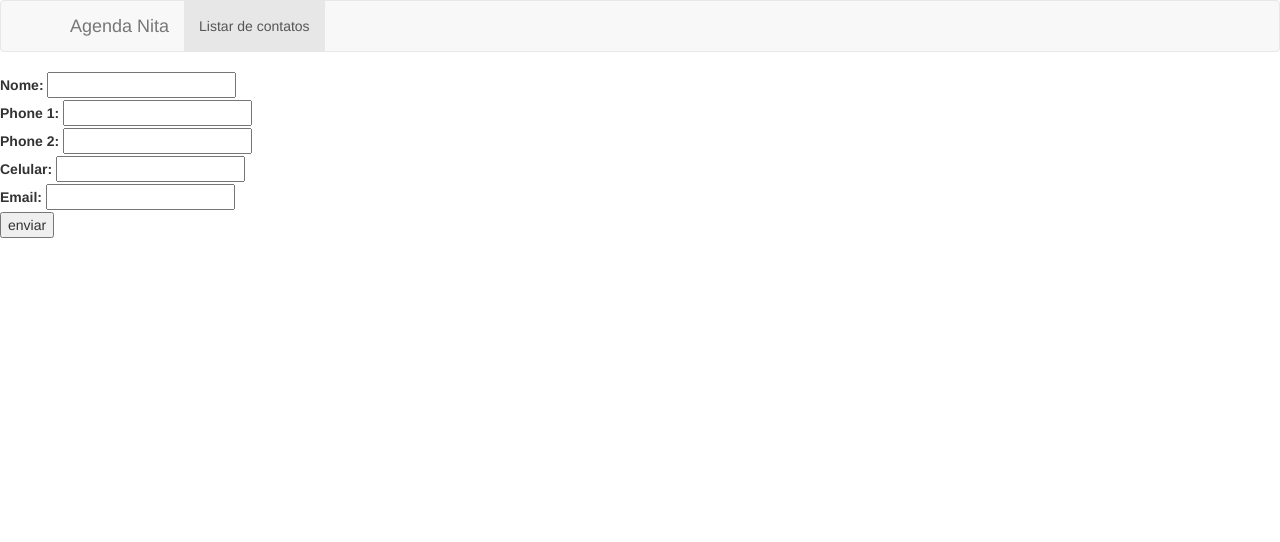
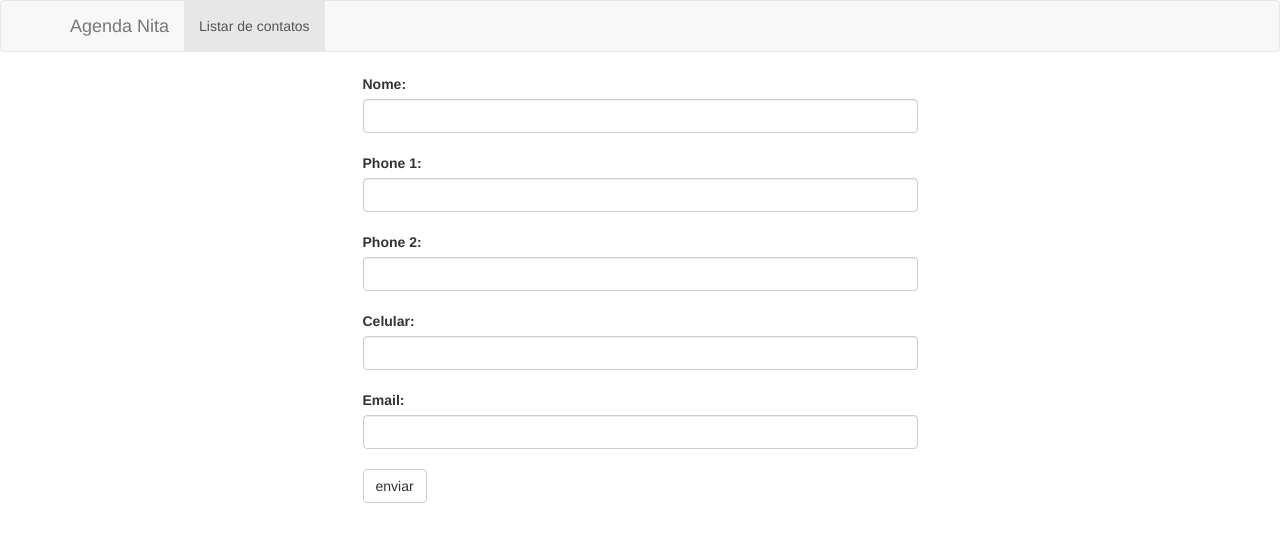
Before and after one commit to ProgramadorWebTI/Youtube, a PHP site: page / in a window 1280 px wide. Shown: the top 542 px of the page. Run offline with PHP 8.4, Linux system fonts and the light colour scheme; some libraries are stand-ins or nearby versions.

Commit message:
reconstrução do css com framework bootstrap

```diff
--- a/agenda/index.php
+++ b/agenda/index.php
@@ -1,26 +1,48 @@
 <?php require_once "_header.php" ?>
+<div class="container mt-10">
+	<div class="row">
+	<div class="col-md-6 col-md-offset-3">
 
 		<form class="fmCadastro" action="processa.php?p=adiciona" method="post">
+
 			<label for="con_nome">Nome:</label>
-	<input type="text" name="con_nome" class=""> <br>
+			<input type="text" name="con_nome" class="form-control"> <br>
 
 			<label for="con_fone1">Phone 1:</label>
-	<input type="text" name="con_fone1" class=""> <br>
+			<input type="text" name="con_fone1" class="form-control"> <br>
 
 
 			<label for="con_fone2">Phone 2:</label>
-	<input type="text" name="con_fone2" class=""> <br>
+			<input type="text" name="con_fone2" class="form-control"> <br>
 
 			<label for="con_cel">Celular:</label>
-	<input type="text" name="con_cel" class=""> <br>
+			<input type="text" name="con_cel" class="form-control"> <br>
 
 			<label for="con_email">Email:</label>
-	<input type="text" name="con_email" class=""> <br>
+			<input type="text" name="con_email" class="form-control"> <br>
 
-	<button type="submit" class="btnCadastro">enviar</button>
+			<button type="submit" class="btnCadastro btn btn-default">enviar</button>
 
 		</form>
+	<!--
+ESSA DIV COM CLASS resposta SERÁ RESPONSAVÉL POR RECEBER AS MENSAGEM DO ARQUIVO
+processa.php
+-->
+<style>
+	.container.mt-10{
+		margin-top: 22px;
+	}
+
+	.resposta {
+		margin-top: 5px;
+		font-size: 20px;
+	}
+</style>
 <div class="resposta"></div>
+	 </div>	<!--END COL-md-offset-3 -->
+</div>
+</div>
+
+
+
 <?php require_once "_footer.php" ?>
-
-<?php
```
Lines whose indentation alone changed are shown as unchanged.
